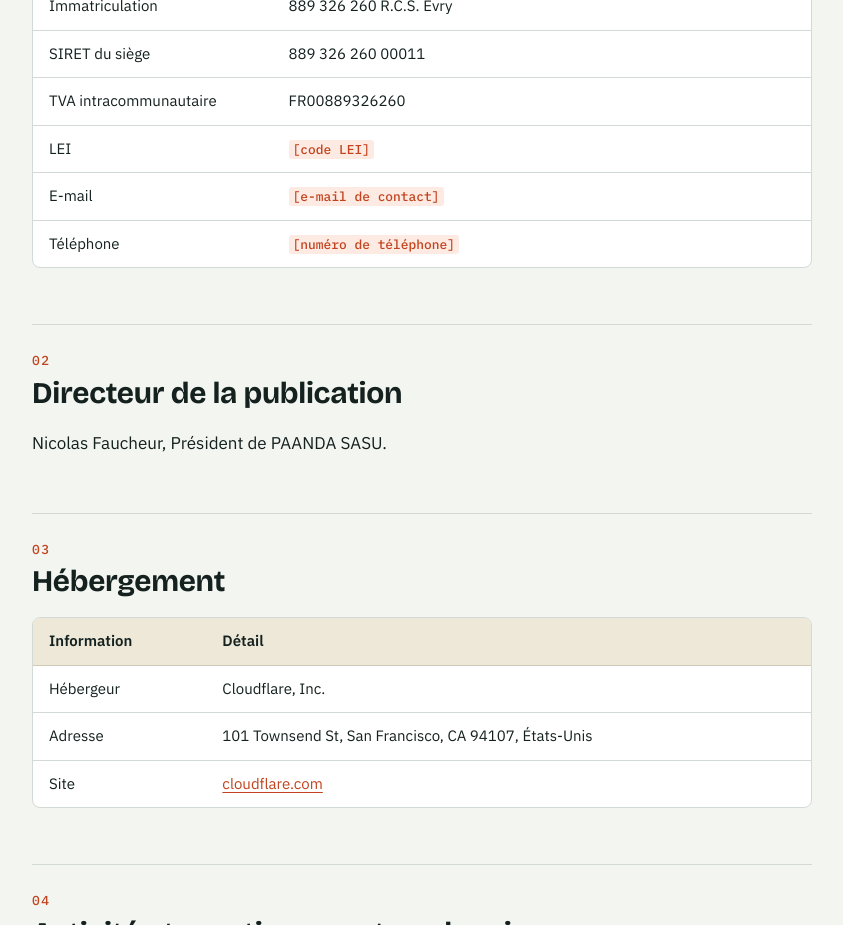
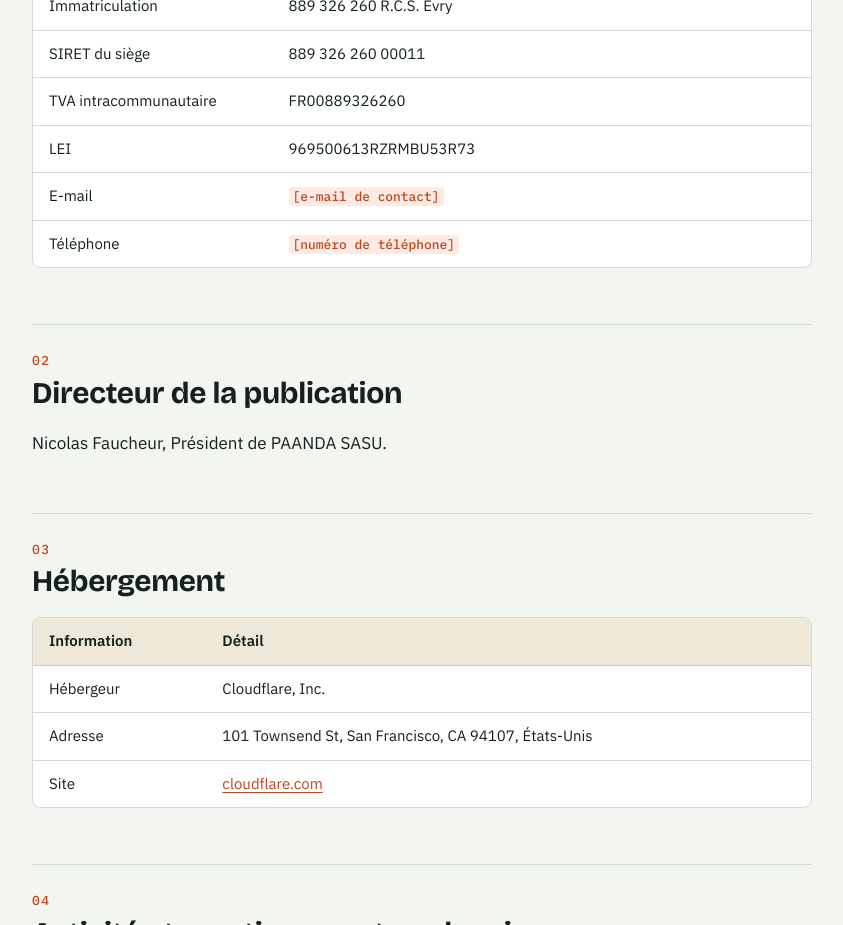
Before and after one commit to Komodocap/website, a plain HTML site: page mentions-legales.html in a window 1280 px wide. Shown: the part 900-1825 px from the top of the page, without its empty margins (344-1187 px from the left). Drawn offline with nearby package versions, Linux system fonts and the light colour scheme.

Commit message:
Update mentions-legales.html

```diff
--- a/mentions-legales.html
+++ b/mentions-legales.html
@@ -89,7 +89,7 @@ footer p{margin:0;max-width:900px;line-height:1.6}
 <aside class="toc"><p>Sommaire</p><ol><li><a href="#editeur">1. Éditeur du site</a></li><li><a href="#directeur">2. Directeur de la publication</a></li><li><a href="#hebergement">3. Hébergement</a></li><li><a href="#activite">4. Activité et avertissement sur les risques</a></li><li><a href="#pi">5. Propriété intellectuelle</a></li><li><a href="#liens">6. Liens et services tiers</a></li><li><a href="#responsabilite">7. Responsabilité</a></li><li><a href="#donnees">8. Données personnelles et cookies</a></li><li><a href="#litiges">9. Médiation et droit applicable</a></li></ol></aside>
 <article>
 <h2 id="editeur"><span class="num">01</span>Éditeur du site</h2>
-<p>Le site <strong>komodocap.ltd</strong> est édité par la société PAANDA, qui exploite la marque commerciale KomodoCap.</p><div class="table-wrap"><table><thead><tr><th>Information</th><th>Détail</th></tr></thead><tbody><tr><td>Dénomination</td><td>PAANDA, société par actions simplifiée unipersonnelle (SASU)</td></tr><tr><td>Nom commercial</td><td>KomodoCap</td></tr><tr><td>Capital social</td><td>1 000 €</td></tr><tr><td>Siège social</td><td>10 rue de la Paix, 91220 Brétigny-sur-Orge, France</td></tr><tr><td>Immatriculation</td><td>889 326 260 R.C.S. Évry</td></tr><tr><td>SIRET du siège</td><td>889 326 260 00011</td></tr><tr><td>TVA intracommunautaire</td><td>FR00889326260</td></tr><tr><td>LEI</td><td><span class="blank">[code LEI]</span></td></tr><tr><td>E-mail</td><td><span class="blank">[e-mail de contact]</span></td></tr><tr><td>Téléphone</td><td><span class="blank">[numéro de téléphone]</span></td></tr></tbody></table></div>
+<p>Le site <strong>komodocap.ltd</strong> est édité par la société PAANDA, qui exploite la marque commerciale KomodoCap.</p><div class="table-wrap"><table><thead><tr><th>Information</th><th>Détail</th></tr></thead><tbody><tr><td>Dénomination</td><td>PAANDA, société par actions simplifiée unipersonnelle (SASU)</td></tr><tr><td>Nom commercial</td><td>KomodoCap</td></tr><tr><td>Capital social</td><td>1 000 €</td></tr><tr><td>Siège social</td><td>10 rue de la Paix, 91220 Brétigny-sur-Orge, France</td></tr><tr><td>Immatriculation</td><td>889 326 260 R.C.S. Évry</td></tr><tr><td>SIRET du siège</td><td>889 326 260 00011</td></tr><tr><td>TVA intracommunautaire</td><td>FR00889326260</td></tr><tr><td>LEI</td><td>969500613RZRMBU53R73</td></tr><tr><td>E-mail</td><td><span class="blank">[e-mail de contact]</span></td></tr><tr><td>Téléphone</td><td><span class="blank">[numéro de téléphone]</span></td></tr></tbody></table></div>
 <h2 id="directeur"><span class="num">02</span>Directeur de la publication</h2>
 <p>Nicolas Faucheur, Président de PAANDA SASU.</p>
 <h2 id="hebergement"><span class="num">03</span>Hébergement</h2>
```
